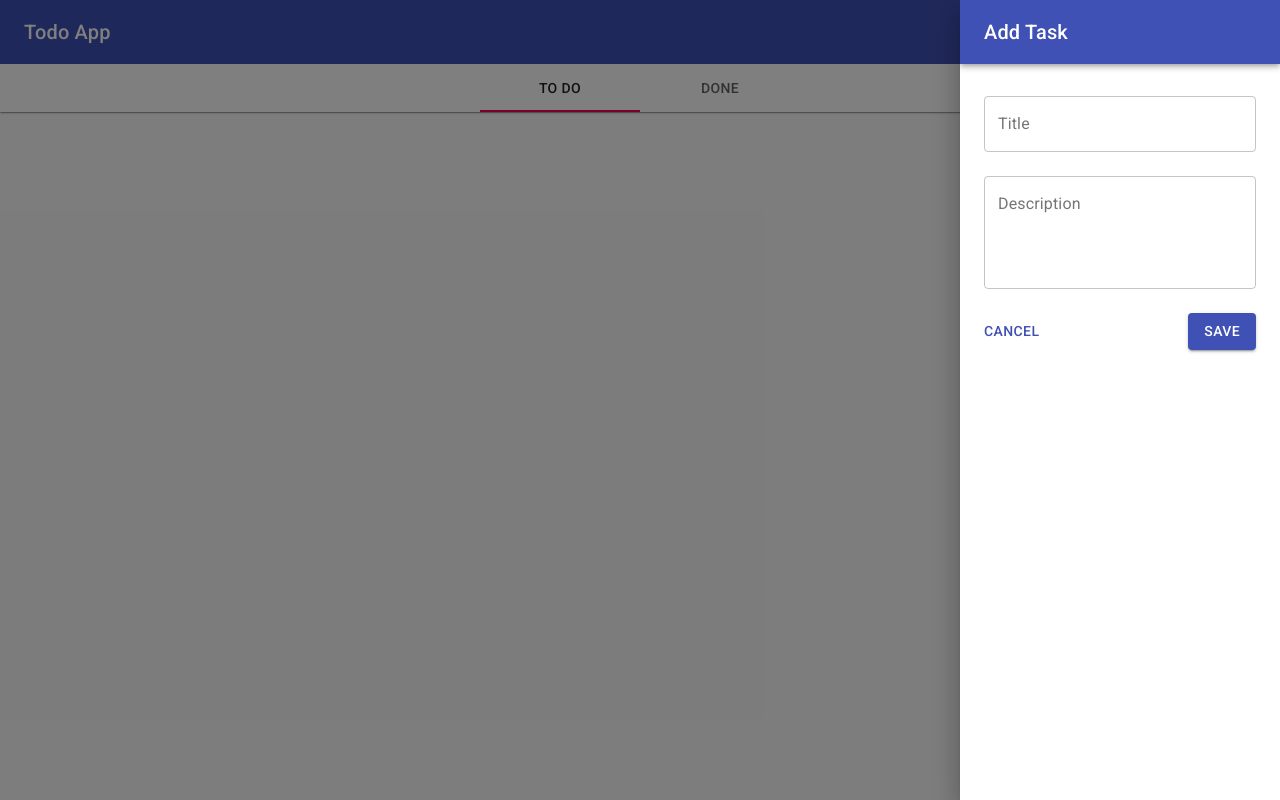
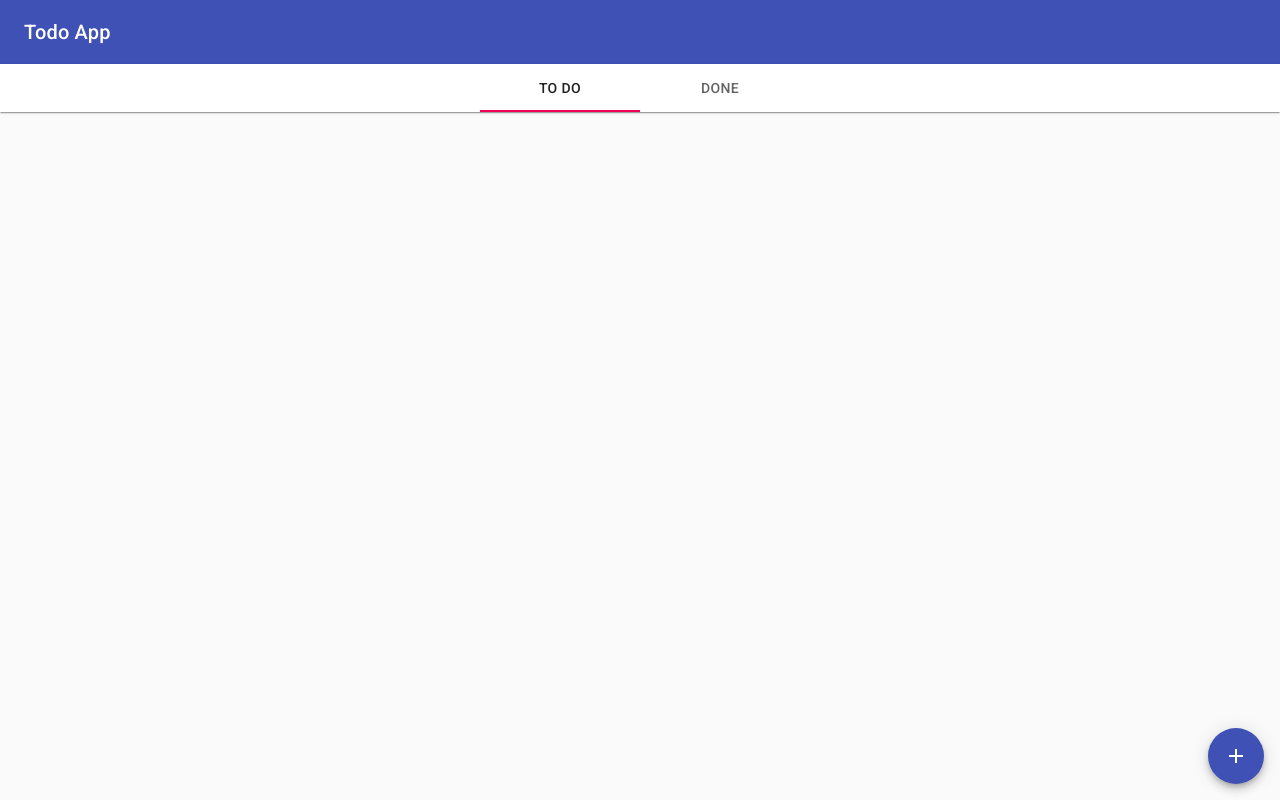
Before and after one commit to varoot/todo, a React (Create React App) app: page / in a window 1280 px wide. Built offline with nearby package versions, Linux system fonts and the light colour scheme.

Commit message:
Add props to open/close the drawer

```diff
--- a/src/App.tsx
+++ b/src/App.tsx
@@ -21,6 +21,7 @@ const useStyles = makeStyles(theme => ({
 const App: FC = () => {
   const classes = useStyles();
 
+  const [isDrawerOpen, setIsDrawerOpen] = useState(false);
   const [selectedTab, setSelectedTab] = useState(0);
   const switchTab = (_: ChangeEvent<{}>, newTab: number) =>
     setSelectedTab(newTab);
@@ -38,10 +39,18 @@ const App: FC = () => {
           <Tab label="Done" />
         </Tabs>
       </Paper>
-      <Fab className={classes.mainButton} color="primary" aria-label="add">
+      <Fab
+        className={classes.mainButton}
+        color="primary"
+        onClick={() => setIsDrawerOpen(true)}
+        aria-label="add"
+      >
         <AddIcon />
       </Fab>
-      <TodoDrawer />
+      <TodoDrawer
+        isOpen={isDrawerOpen}
+        onClose={() => setIsDrawerOpen(false)}
+      />
     </div>
   );
 };
--- a/src/components/TodoDrawer.tsx
+++ b/src/components/TodoDrawer.tsx
@@ -21,11 +21,17 @@ const useStyles = makeStyles(theme => ({
   },
 }));
 
-const TodoDrawer: FC = props => {
+interface TodoDrawerProps {
+  isOpen: boolean;
+  onClose: () => void;
+}
+
+const TodoDrawer: FC<TodoDrawerProps> = props => {
+  const { isOpen, onClose } = props;
   const classes = useStyles(props);
 
   return (
-    <Drawer anchor="right" classes={{ paper: classes.drawer }} open>
+    <Drawer anchor="right" classes={{ paper: classes.drawer }} open={isOpen}>
       <AppBar position="static">
         <Toolbar>
           <Typography variant="h6">Add Task</Typography>
@@ -42,7 +48,9 @@ const TodoDrawer: FC = props => {
           variant="outlined"
         />
         <div className={classes.buttonContainer}>
-          <Button color="primary">Cancel</Button>
+          <Button color="primary" onClick={onClose}>
+            Cancel
+          </Button>
           <Button color="primary" variant="contained">
             Save
           </Button>
```
